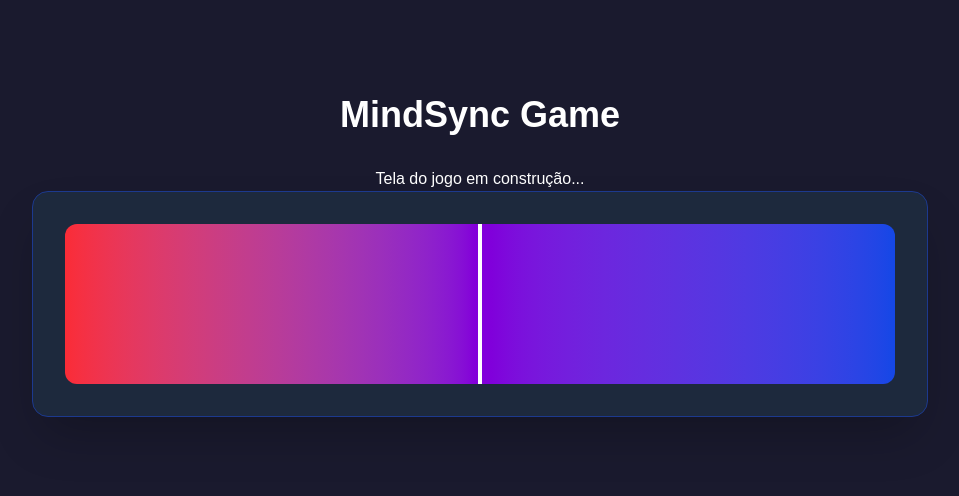
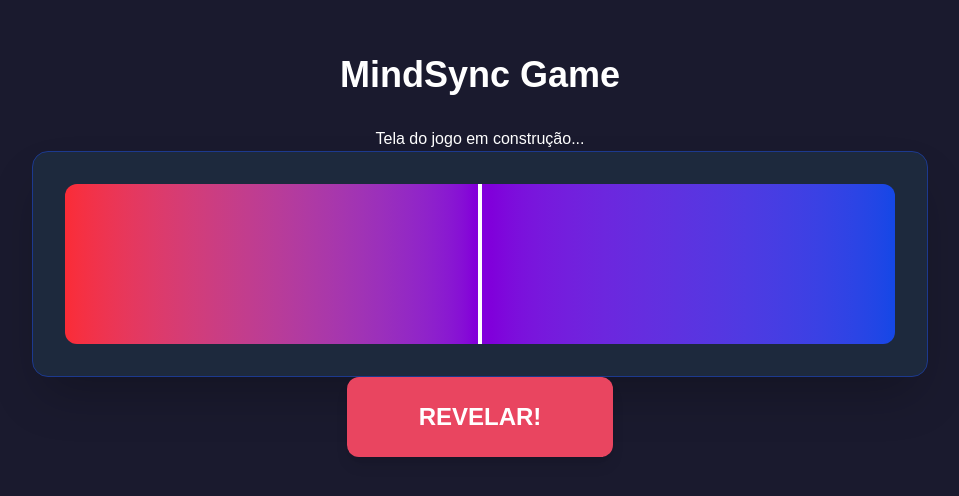
Before and after one commit to marcxsdev/mindsync, a Next.js app: page /game in a window 1280 px wide. Shown: the part 144-640 px from the top of the page, without its empty margins (160-1119 px from the left). Built offline with nearby package versions, Linux system fonts and the light colour scheme.

Commit message:
feat: add button component

```diff
--- a/src/app/game/page.js
+++ b/src/app/game/page.js
@@ -1,14 +1,17 @@
+"use client";
+
 import Slider from "@/components/game/Slider";
+import Button from "@/components/ui/Button";
 import React from "react";
 
 export default function GamePage() {
   return (
     <div className="flex flex-col text-white items-center justify-center min-h-screen p-4">
       <h1 className="text-4xl text-white font-bold mb-8">MindSync Game</h1>
-      {/* Aqui entrará a lógica e os componentes do jogo */}
       <p>Tela do jogo em construção...</p>
 
       <Slider />
+      <Button onClick={() => console.log("teste")}>REVELAR!</Button>
     </div>
   );
 }
--- a/src/components/ui/Button.jsx
+++ b/src/components/ui/Button.jsx
@@ -0,0 +1,14 @@
+import React from "react";
+
+const Button = ({ children, onClick }) => {
+  return (
+    <button
+      onClick={onClick}
+      className="bg-[#e94560] text-white border-0 rounded-xl px-18 py-6 text-2xl font-bold uppercase cursor-pointer transition-all duration-300 ease-in-out shadow-lg hover:transform hover:scale-105"
+    >
+      {children}
+    </button>
+  );
+};
+
+export default Button;
```
